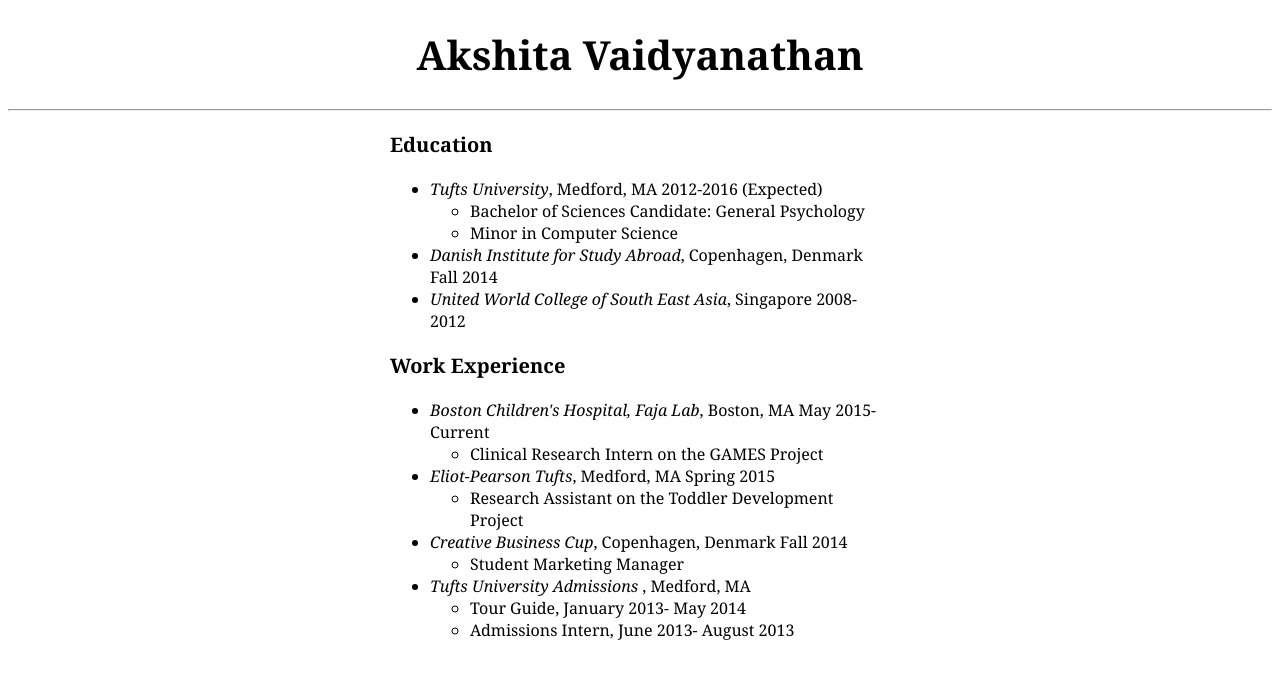
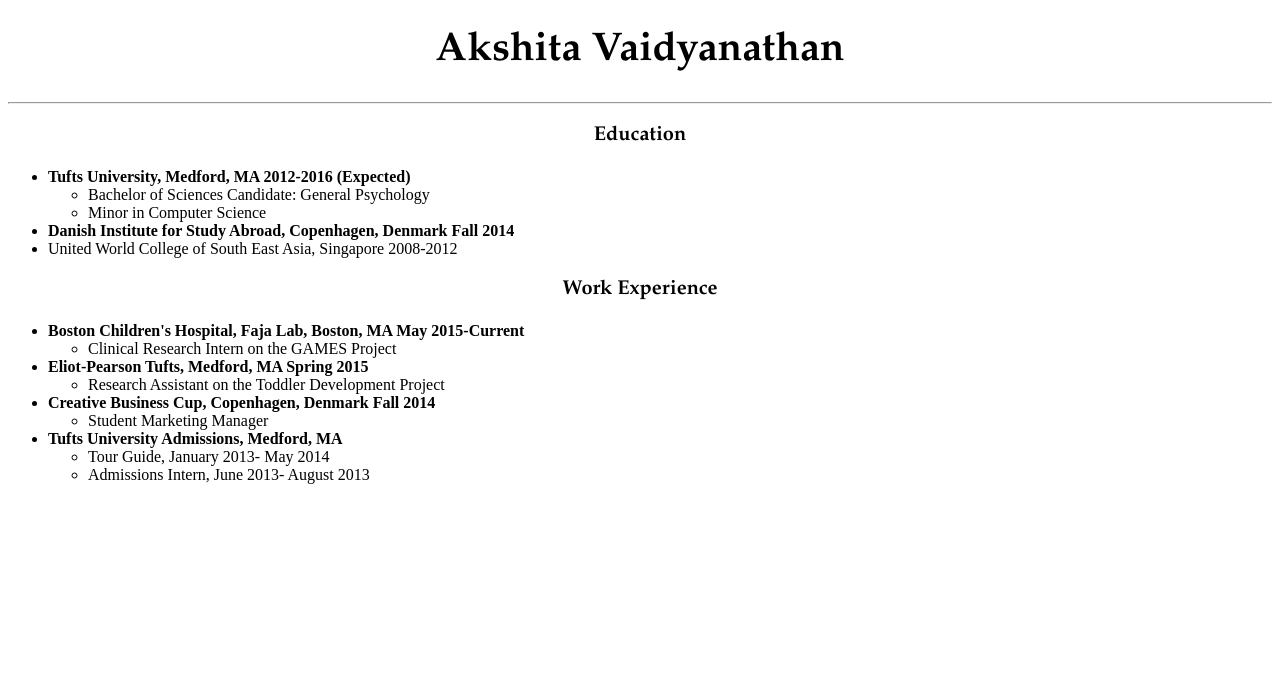
Before and after one commit to akshitav/akshitav.github.io, a plain HTML site: page resume.html in a window 1280 px wide. Drawn offline with Linux system fonts and the light colour scheme.

Commit message:
update files

```diff
--- a/resume.html
+++ b/resume.html
@@ -10,38 +10,36 @@
 	<body>
 		<h1> Akshita Vaidyanathan </h1>
 		<hr/>
-		<div id = "resume" class = "center">
 			<h3> Education </h3>
 				<ul>
-					<li> <em>Tufts University</em>, Medford, MA 2012-2016 (Expected) </li>
+					<div id = "resume"> <li> Tufts University, Medford, MA 2012-2016 (Expected) </li> </div>
 					<ul>
 						<li> Bachelor of Sciences Candidate: General Psychology </li>
 						<li> Minor in Computer Science </li>
 					</ul>
-					<li> <em>Danish Institute for Study Abroad</em>, Copenhagen, Denmark Fall 2014 </li>
-					<li> <em>United World College of South East Asia</em>, Singapore 2008-2012 </li>
+					<div id = "resume"><li> Danish Institute for Study Abroad, Copenhagen, Denmark Fall 2014 </li> </div>
+					<li> United World College of South East Asia, Singapore 2008-2012 </li>
 				</ul>
 			<h3> Work Experience </h3>
 				<ul>
-					<li> <em> Boston Children's Hospital, Faja Lab</em>, Boston, MA May 2015-Current </li>
+					<div id = "resume"><li> Boston Children's Hospital, Faja Lab, Boston, MA May 2015-Current </li></div>
 						<ul>
 							<li> Clinical Research Intern on the GAMES Project</li>
 						</ul>
-					<li> <em> Eliot-Pearson Tufts</em>, Medford, MA Spring 2015</li>
+					<div id = "resume"><li> Eliot-Pearson Tufts, Medford, MA Spring 2015</li></div>
 						<ul>
 							<li> Research Assistant on the Toddler Development Project</li>
 						</ul>
-					<li> <em> Creative Business Cup</em>, Copenhagen, Denmark Fall 2014</li>
+					<div id = "resume"><li> Creative Business Cup, Copenhagen, Denmark Fall 2014</li></div>
 						<ul>
 							<li> Student Marketing Manager </li>
 						</ul>
-					<li> <em> Tufts University Admissions </em>, Medford, MA  </li>
+					<div id = "resume"><li> Tufts University Admissions, Medford, MA  </li></div>
 						<ul>
 							<li> Tour Guide, January 2013- May 2014 </li>
 							<li> Admissions Intern, June 2013- August 2013 </li>
 						</ul>
 
 				</ul>
-		</div>
 
 </body>
--- a/styles.css
+++ b/styles.css
@@ -1,28 +1,28 @@
 styles.css
 
-
 body {
-	background-color: white;
+	background-color: #ccffff;
 }
 
 h1 {
 	color: black;
 	text-align:center;
-	font-family: "Georgia";
+	font-family: "Book Antiqua";
 	font-style: normal;
 	font-size: 40px;
 
 }
 h2 {
 	color: black;
-	font-family: "Georgia";
+	font-family: "Book Antiqua";
 	font-size:30px;
 
 }
 h3 {
 	color: black;
-	font-family: "Georgia";
+	font-family: "Book Antiqua";
 	font-size:20px;
+	text-align: center;
 
 }
 
@@ -33,27 +33,17 @@ p {
 	font-size: 20px;
 }
 
-div a {
+a {
 	color: blue;
 	font-family: "Georgia";
-	font-size: 20px;
-	text-align: center;
-	display: block;
-	margin: 0 auto;
-
-}
-
-.center{
-	width: 500px;
-	margin: 0 auto;
-	text-align: left;
+	font-style: normal;
+	font-size: 15px;
 }
 
 #picture {
 	text-align: center;
 }
+
 #resume {
-	font-family: "Georgia";
-	color: black;
-
+	font-weight: bold;
 }
```
Also changed, not shown: bio.html (+2 -1 lines), index.html (+5 -7 lines), akshi.jpg (deleted), akshita.jpg, 1 other file.
